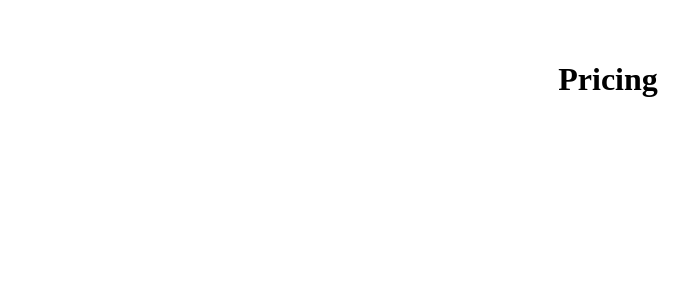
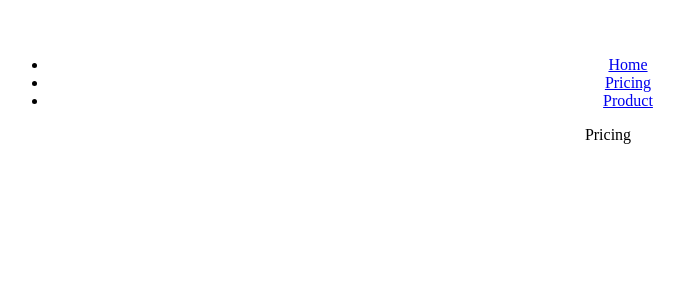
Before and after one commit to NOBLE2008/world-tracker, a React (Vite) app: page /pricing in a window 1280 px wide. Shown: the top 300 px of the page, without its empty margins (32-721 px from the left). Built offline with nearby package versions, Linux system fonts and the light colour scheme.

Commit message:
Added reusable PageNav

```diff
--- /dev/null
+++ b/src/components/PageNav.jsx
@@ -0,0 +1,20 @@
+import React from "react";
+import { Link } from "react-router-dom";
+
+export default function PageNav() {
+  return (
+    <nav>
+      <ul>
+        <li>
+          <Link to={"/"}>Home</Link>
+        </li>
+        <li>
+          <Link to={"/pricing"}>Pricing</Link>
+        </li>
+        <li>
+          <Link to={"/product"}>Product</Link>
+        </li>
+      </ul>
+    </nav>
+  );
+}
--- a/src/pages/Homepage.jsx
+++ b/src/pages/Homepage.jsx
@@ -1,11 +1,12 @@
 import React from 'react'
 import { Link } from 'react-router-dom'
+import PageNav from '../components/PageNav'
 
 export default function Homepage() {
   return (
     <div>
+        <PageNav/>
       <h1>Homepage</h1>
-      <Link to={'/pricing'}>Pricing</Link>
     </div>
   )
 }
--- a/src/pages/NotFound.jsx
+++ b/src/pages/NotFound.jsx
@@ -1,5 +1,11 @@
 import React from "react";
+import PageNav from "../components/PageNav";
 
 export default function NotFound() {
-  return <h1>Not Found :(</h1>;
+  return (
+    <div>
+        <PageNav/>
+      <h1>Not Found :(</h1>
+    </div>
+  );
 }
--- a/src/pages/Pricing.jsx
+++ b/src/pages/Pricing.jsx
@@ -1,9 +1,11 @@
-import React from 'react'
+import React from "react";
+import PageNav from "../components/PageNav";
 
 export default function Pricing() {
   return (
-    <h1>
-     Pricing
-    </h1>
-  )
+    <div>
+      <PageNav />
+      Pricing
+    </div>
+  );
 }
--- a/src/pages/Product.jsx
+++ b/src/pages/Product.jsx
@@ -1,9 +1,11 @@
-import React from 'react'
+import React from "react";
+import PageNav from "../components/PageNav";
 
 export default function Product() {
   return (
-    <h1>
-      Product
-    </h1>
-  )
+    <div>
+      <PageNav />
+      <h1>Product</h1>
+    </div>
+  );
 }
```
